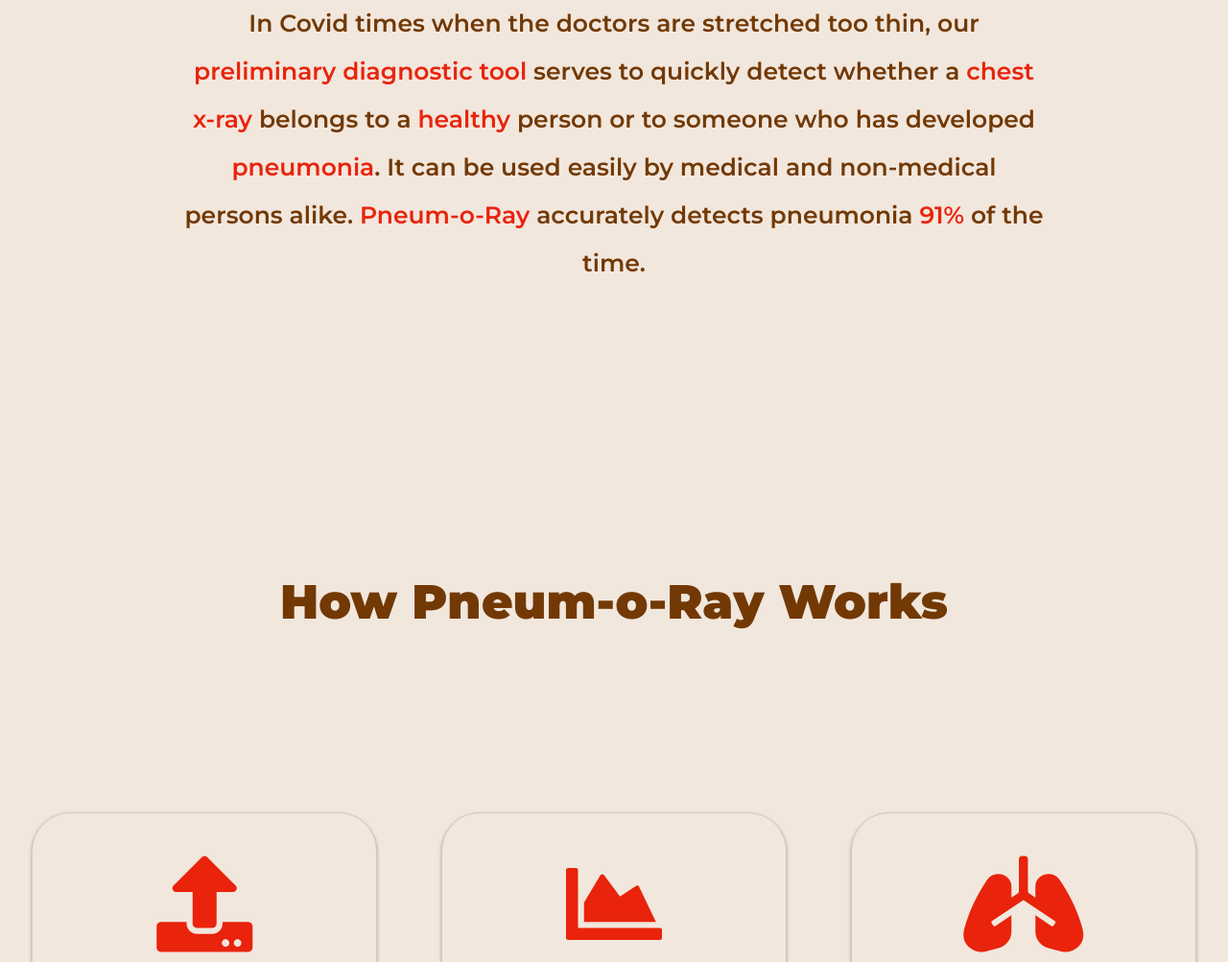
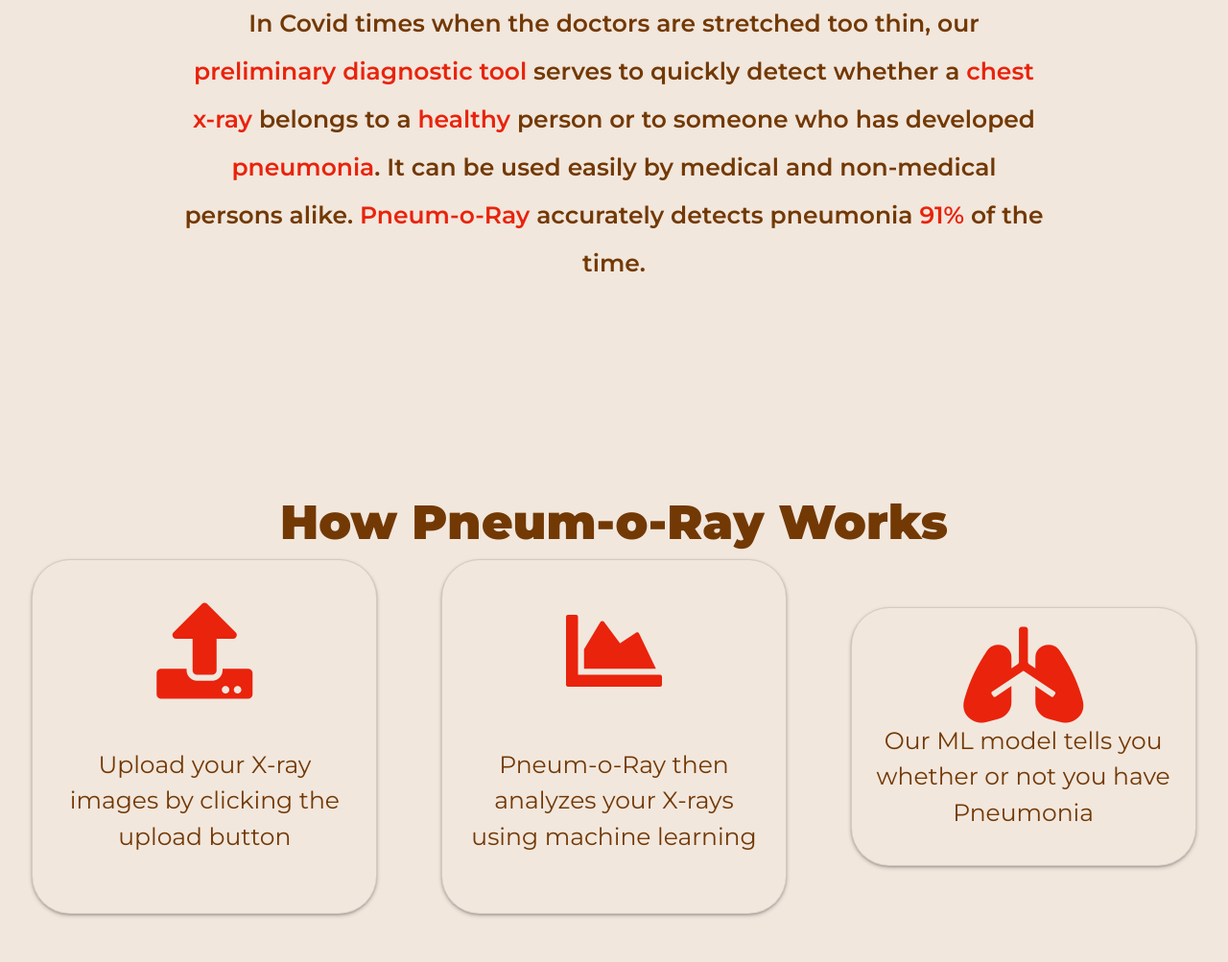
Before and after one commit to Pneumoray/project, a Django app: page / in a window 1280 px wide. Shown: the part 801-1804 px from the top of the page at 96% size. Run offline with Django 3.2, Linux system fonts and the light colour scheme; some libraries are stand-ins or nearby versions.

Commit message:
update complete

```diff
--- a/app/templates/app/home.html
+++ b/app/templates/app/home.html
@@ -3,18 +3,16 @@
 {% load crispy_forms_tags %}
 
 {% block content %}
-<style>
-/* .purpose { background-color: #D59D86;} */
-</style>
+
 <link rel="stylesheet" href="https://cdn.jsdelivr.net/npm/bootstrap@4.5.3/dist/css/bootstrap.min.css" integrity="sha384-TX8t27EcRE3e/ihU7zmQxVncDAy5uIKz4rEkgIXeMed4M0jlfIDPvg6uqKI2xXr2" crossorigin="anonymous">
-    <div class='home' >
+    <div class='home'>
         <img id='logo' src="https://pneumoray.s3.us-east-2.amazonaws.com/static/img/pneumoray-logo.png"/>
         <button data-toggle="modal" data-target="#exampleModal">Upload Image</button>
     </div>
     <div class='purpose' style="height: auto; margin-bottom:0;">
         <p>In Covid times when the doctors are stretched too thin, our <span>preliminary diagnostic tool</span> serves to quickly detect whether a <span>chest x-ray</span> belongs to a <span>healthy</span> person or to someone who has developed <span>pneumonia</span>. It can be used easily by medical and non-medical persons alike. <span>Pneum-o-Ray</span> accurately detects pneumonia <span>91%</span> of the time.</p>
     </div>
-    <div class='how-to'>
+    <div class='how-to' style="height: auto;">
         <h1>How Pneum-o-Ray Works</h1>
         <div class='steps' style="background: transparent;">
             <div class='card' id='card1' style="background: transparent;">
@@ -25,20 +23,20 @@
                 <i class="fas fa-chart-area"></i>
                 <p>Pneum-o-Ray then analyzes your X-rays using machine learning</p>
             </div>
-            <div class='card' id='card3' style="background: transparent;">
+            <div class='card' id='card3' style="height: auto; background: transparent;">
                 <i class="fas fa-lungs"></i>
                 <p>Our ML model tells you whether or not you have Pneumonia</p>
             </div>
         </div>
     </div>
-    <div class='about'>
+    <div class='about' style="height: auto; padding-top: 50px;">
         <div id='description'>
             <h1>What is Pneumonia?</h1>
             <p>Pneumonia is an infection that inflames the air sacs in one or both lungs. The air sacs may fill with fluid or pus (purulent material), causing cough with phlegm or pus, fever, chills, and difficulty breathing. A variety of organisms, including bacteria, viruses and fungi, can cause pneumonia.</p>
         </div>
         <img id='pneumonia'src="https://pneumoray.s3.us-east-2.amazonaws.com/static/img/pneumonia-img.png"/>
     </div>
-    <div class='disclaimer'>
+    <div class='disclaimer' style="height: auto; padding-top: 50px;">
         <p><span>Disclaimer:</span> Pneum-o-ray diagnoses based on results of 1000s of other chest x-rays. The results shown here are indicative and should not be taken as medical advice.</p>
     </div>
 
--- a/static/css/home.css
+++ b/static/css/home.css
@@ -166,6 +166,8 @@ span {
     -webkit-box-direction: normal;
         -ms-flex-direction: column;
             flex-direction: column;
+    display: block;
+    margin: 10;
     height: 90%;
   }
 }
--- a/templates/base.html
+++ b/templates/base.html
@@ -8,7 +8,6 @@
     <title>Pneum-o-Ray</title>
     <link rel='shortcut icon' href="{% static 'img/pneumoray-logo2.png' %}"/>
     <link rel='stylesheet' type='text/css' href="https://pneumoray.s3.us-east-2.amazonaws.com/static/css/home.css"/>
-
     <link rel="stylesheet" href="https://use.fontawesome.com/releases/v5.15.1/css/all.css" integrity="sha384-vp86vTRFVJgpjF9jiIGPEEqYqlDwgyBgEF109VFjmqGmIY/Y4HV4d3Gp2irVfcrp" crossorigin="anonymous">
     <link href="https://fonts.googleapis.com/css2?family=Montserrat:wght@400;600;900&display=swap" rel="stylesheet">
     <!-- <link rel="stylesheet" href="https://cdn.jsdelivr.net/npm/bootstrap@4.5.3/dist/css/bootstrap.min.css" integrity="sha384-TX8t27EcRE3e/ihU7zmQxVncDAy5uIKz4rEkgIXeMed4M0jlfIDPvg6uqKI2xXr2" crossorigin="anonymous"> -->
```
